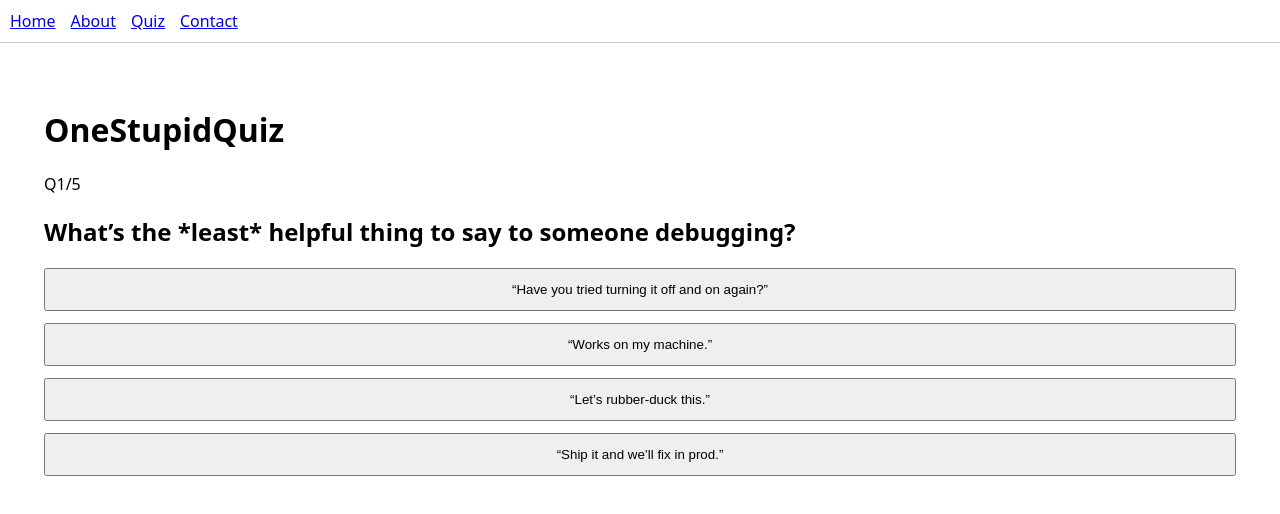
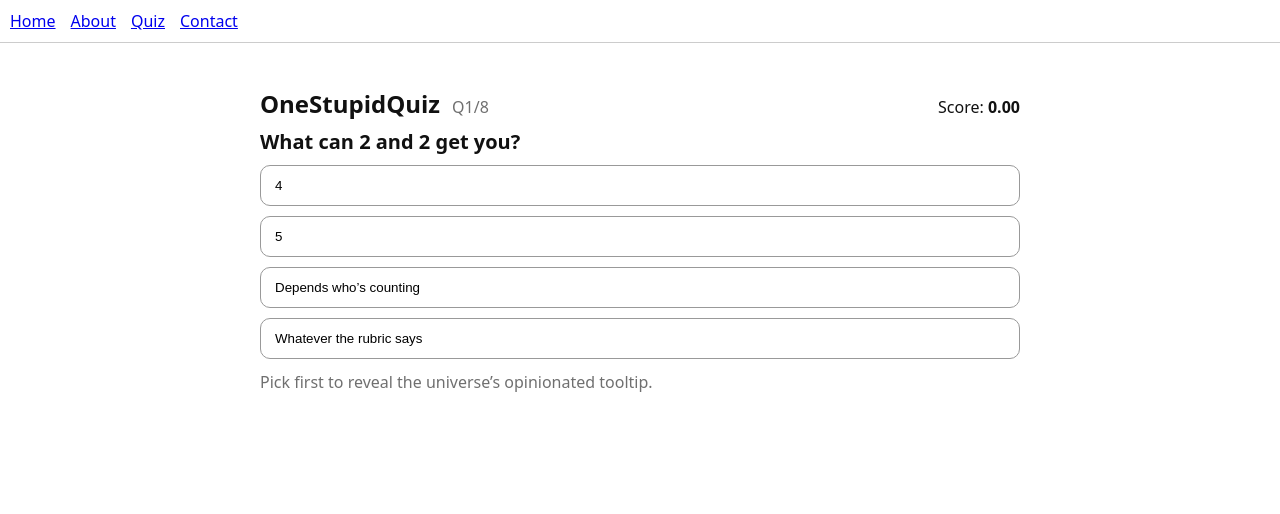
Before and after one commit to thebengali/onestupidquiz, a Next.js app: page /quiz in a window 1280 px wide. Shown: the top 514 px of the page. Built offline with nearby package versions, Linux system fonts and the light colour scheme.

Commit message:
Weighted quiz: fractional scoring + per-option quips + bantery results

```diff
--- a/app/quiz/page.tsx
+++ b/app/quiz/page.tsx
@@ -1,70 +1,102 @@
-'use client';
-
-import { useState } from 'react';
-import Link from 'next/link';
-import { questions } from '../../data/questions';
+"use client";
+import { useState } from "react";
+import questions from "../../data/questions";
 
 export default function QuizPage() {
   const [i, setI] = useState(0);
   const [score, setScore] = useState(0);
-  const [streak, setStreak] = useState(0);
+  const [sel, setSel] = useState<number | null>(null);
   const [locked, setLocked] = useState(false);
   const [done, setDone] = useState(false);
 
   const q = questions[i];
+  const totalMax = questions.length; // max 1.0 per question
 
-  function pick(choice: number) {
-    if (done || locked || !q) return;
+  function pick(idx: number) {
+    if (!q || locked) return;
+    setSel(idx);
     setLocked(true);
-
-    const correct = choice === q.correct;
-    if (correct) {
-      const awarded = 1 + Math.min(streak, 3);
-      setScore((s) => s + awarded);
-      setStreak((s) => s + 1);
-    } else {
-      setStreak(0);
-    }
-
-    setTimeout(() => {
-      setLocked(false);
-      if (i + 1 < questions.length) setI(i + 1);
-      else setDone(true);
-    }, 250);
+    setScore(s => Number((s + q.options[idx].score).toFixed(2)));
   }
 
+  function next() {
+    if (i + 1 < questions.length) {
+      setI(i + 1);
+      setSel(null);
+      setLocked(false);
+    } else {
+      setDone(true);
+    }
+  }
+
+  if (done) {
+    const pct = Math.round((score / totalMax) * 100);
+    const verdict =
+      pct >= 85 ? "You’re dangerously sensible. Seek chaos immediately."
+      : pct >= 65 ? "Competent with mischief. HR is watching."
+      : pct >= 40 ? "Functioning satirist. Passport: sarcasm."
+      : "You are the quiz. Everyone else is just playing.";
+    return (
+      <main style={wrap}>
+        <h1 style={h1}>You made it.</h1>
+        <p style={p}>Weighted score: <b>{score.toFixed(2)}</b> / {totalMax} · {pct}%</p>
+        <p style={{...p, opacity:.8}}>{verdict}</p>
+        <button onClick={() => { setI(0); setScore(0); setSel(null); setLocked(false); setDone(false); }} style={btn}>
+          Restart
+        </button>
+      </main>
+    );
+  }
+
+  if (!q) return <main style={wrap}><p style={p}>No questions.</p></main>;
+
   return (
-    <main style={{ padding: 24 }}>
-      <h1>OneStupidQuiz</h1>
+    <main style={wrap}>
+      <header style={{display:"flex",gap:12,alignItems:"baseline"}}>
+        <h1 style={h1}>OneStupidQuiz</h1>
+        <span style={{opacity:.6}}>Q{i+1}/{questions.length}</span>
+        <span style={{marginLeft:"auto"}}>Score: <b>{score.toFixed(2)}</b></span>
+      </header>
 
-      {!done && q && (
-        <>
-          <p>Q{i + 1}/{questions.length}</p>
-          <h2>{q.question}</h2>
+      <h2 style={h2}>{q.question}</h2>
 
-          <div style={{ display: 'grid', gap: 12, marginTop: 16 }}>
-            {q.answers.map((a, idx) => (
-              <button
-                key={idx}
-                disabled={locked}
-                onClick={() => pick(idx)}
-                style={{ padding: '12px 16px', cursor: locked ? 'not-allowed' : 'pointer' }}
-              >
-                {a}
-              </button>
-            ))}
-          </div>
-        </>
+      <div style={{display:"grid",gap:10,marginTop:10}}>
+        {q.options.map((o, idx) => {
+          const selected = sel === idx;
+          return (
+            <button
+              key={idx}
+              onClick={() => pick(idx)}
+              disabled={locked}
+              style={{
+                ...btn,
+                textAlign:"left",
+                borderColor: selected && locked ? "#111" : "#999",
+                background: selected && locked ? "#f4f4f5" : "#fff",
+                cursor: locked ? "default" : "pointer"
+              }}
+            >
+              {o.text}
+            </button>
+          );
+        })}
+      </div>
+
+      {locked && sel !== null && (
+        <div style={{marginTop:14,padding:12,border:"1px solid #ddd",borderRadius:10,background:"#f8f8f8"}}>
+          <p style={p}><b>Your pick:</b> {q.options[sel].quip}</p>
+          <p style={{...p,opacity:.8}}>Awarded: <b>{q.options[sel].score}</b> point{q.options[sel].score===1 ? "" : "s"}</p>
+          <button onClick={next} style={{...btn,marginTop:8}}>Next →</button>
+        </div>
       )}
 
-      {done && (
-        <>
-          <h2>All done!</h2>
-          <p>Score: {score}</p>
-          <p>Best streak: {streak}</p>
-          <Link href="/"><u>Back home</u></Link>
-        </>
-      )}
+      {!locked && <p style={{...p,opacity:.6,marginTop:12}}>Pick first to reveal the universe’s opinionated tooltip.</p>}
     </main>
   );
 }
+
+const wrap: React.CSSProperties = { padding:24, maxWidth:760, margin:"0 auto", color:"#111", background:"#fff" };
+const h1: React.CSSProperties = { margin:0, fontSize:24 };
+const h2: React.CSSProperties = { margin:"8px 0 0", fontSize:20 };
+const p:  React.CSSProperties = { margin:"6px 0" };
+const btn: React.CSSProperties = { padding:"12px 14px", borderRadius:10, border:"1px solid #999", background:"#fff" };
--- a/data/questions.ts
+++ b/data/questions.ts
@@ -1,63 +1,85 @@
-export type Question = {
-  question: string;
-  answers: string[];
-  correct: number; // index in answers[]
-  quipCorrect?: string;
-  quipWrong?: string;
-  points?: number;
-};
-
-export const questions: Question[] = [
+export type Option = { text: string; score: number; quip: string };
+export type Question = { id: string; question: string; options: Option[] };
+const questions: Question[] = [
   {
-    question: "What’s the *least* helpful thing to say to someone debugging?",
-    answers: [
-      "“Have you tried turning it off and on again?”",
-      "“Works on my machine.”",
-      "“Let’s rubber-duck this.”",
-      "“Ship it and we’ll fix in prod.”"
-    ],
-    correct: 1,
-    quipCorrect: "Classic. The universal non-fix.",
-    quipWrong: "Bold pick. Still not as cursed as 'fix in prod'.",
-    points: 7
+    id: "two-plus-two",
+    question: "What can 2 and 2 get you?",
+    options: [
+      { text: "4", score: 1.0, quip: "Correct, conventional, mildly disappointing." },
+      { text: "5", score: 0.75, quip: "Confident presentation adds 1.0 of vibes." },
+      { text: "Depends who’s counting", score: 0.5, quip: "Politics is just arithmetic with adjectives." },
+      { text: "Whatever the rubric says", score: 0.33, quip: "If the rubric says jazz, we clap." }
+    ]
   },
   {
-    question: "Which beverage best describes Monday energy?",
-    answers: ["Espresso", "Decaf", "Iced matcha", "Battery acid (figurative!)"],
-    correct: 0,
-    quipCorrect: "Zap-zap ⚡ You’re caffeinated *and* correct.",
-    quipWrong: "Respect the matcha, but Mondays need rocket fuel.",
-    points: 5
+    id: "success",
+    question: "Best way to ‘succeed’?",
+    options: [
+      { text: "Work hard", score: 1.0, quip: "Respect. Bring snacks." },
+      { text: "Network shamelessly", score: 0.75, quip: "Merit, but make it social." },
+      { text: "Be born into it", score: 0.5, quip: "Speedrun unlocked." },
+      { text: "Redefine ‘success’ until you win", score: 0.33, quip: "Semantic gymnastics earns partial credit." }
+    ]
   },
   {
-    question: "Tabs vs Spaces: what’s the *only* right answer?",
-    answers: ["Tabs", "Spaces", "Whatever the formatter says", "ASCII art indentation"],
-    correct: 2,
-    quipCorrect: "Let the robots fight. You keep shipping.",
-    quipWrong: "Spicy! But the formatter is the real boss.",
-    points: 9
+    id: "meetings",
+    question: "A ‘quick sync’ is…",
+    options: [
+      { text: "An hour", score: 1.0, quip: "Time is a flat calendar." },
+      { text: "15 minutes", score: 0.75, quip: "Legend says this once happened." },
+      { text: "An email", score: 0.5, quip: "Future archaeologists will praise you." },
+      { text: "A lifestyle", score: 0.33, quip: "Grindset: invited." }
+    ]
   },
   {
-    question: "Product says 'quick tweak'. What’s your ETA?",
-    answers: ["5 min", "1 hour", "Tomorrow", "Unknown (Schrödinger’s bug)"],
-    correct: 3,
-    quipCorrect: "At least you’re honest. Reality is a quantum state.",
-    quipWrong: "Optimism is cute. Reality is… less so.",
-    points: 8
+    id: "tabs-spaces",
+    question: "Tabs vs Spaces?",
+    options: [
+      { text: "Whatever the formatter says", score: 1.0, quip: "We bow to the robot." },
+      { text: "Spaces", score: 0.75, quip: "Soft yet opinionated." },
+      { text: "Tabs", score: 0.5, quip: "Hard stop at chaos." },
+      { text: "ASCII art indentation", score: 0.33, quip: "Michelangelo of tech debt." }
+    ]
   },
   {
-    question: "Pick the best commit message:",
-    answers: [
-      "fix stuff",
-      "refactor: split quiz logic, add snarky quips",
-      "final_final_REAL_final",
-      "wip"
-    ],
-    correct: 1,
-    quipCorrect: "Chef’s kiss. Future you says thanks.",
-    quipWrong: "Future you is filing an HR complaint.",
-    points: 6
+    id: "deadline",
+    question: "Best ETA for a ‘quick tweak’?",
+    options: [
+      { text: "Unknown (Schrödinger’s bug)", score: 1.0, quip: "Observed only at merge." },
+      { text: "Tomorrow", score: 0.75, quip: "Optimism with a helmet." },
+      { text: "1 hour", score: 0.5, quip: "A unit of hope." },
+      { text: "5 minutes", score: 0.33, quip: "Performance art." }
+    ]
+  },
+  {
+    id: "fix-system",
+    question: "Best way to fix a broken system?",
+    options: [
+      { text: "Touch grass", score: 1.0, quip: "Nature patches 90% of bugs." },
+      { text: "Rebrand the problem", score: 0.75, quip: "Now it’s innovation." },
+      { text: "Start a task force", score: 0.5, quip: "Calendar-first engineering." },
+      { text: "Follow the process", score: 0.33, quip: "Paperwork is duct tape for empires." }
+    ]
+  },
+  {
+    id: "ai",
+    question: "The purpose of AI is to…",
+    options: [
+      { text: "Automate the boring bits", score: 1.0, quip: "May your wrists rejoice." },
+      { text: "Replace meetings", score: 0.75, quip: "If only it liked snacks." },
+      { text: "Generate decks forever", score: 0.5, quip: "Slide 47 cures nothing." },
+      { text: "Win arguments online", score: 0.33, quip: "Achievement unlocked: notifications." }
+    ]
+  },
+  {
+    id: "ethics",
+    question: "Most ethical way to ship fast?",
+    options: [
+      { text: "Small safe launches", score: 1.0, quip: "Iterate without collateral damage." },
+      { text: "Feature flags + rollbacks", score: 0.75, quip: "Parachutes are chic." },
+      { text: "Hope and dashboards", score: 0.5, quip: "Observability is not absolution." },
+      { text: "Fix in prod", score: 0.33, quip: "Bold. Also: no." }
+    ]
   }
 ];
-
 export default questions;
```
